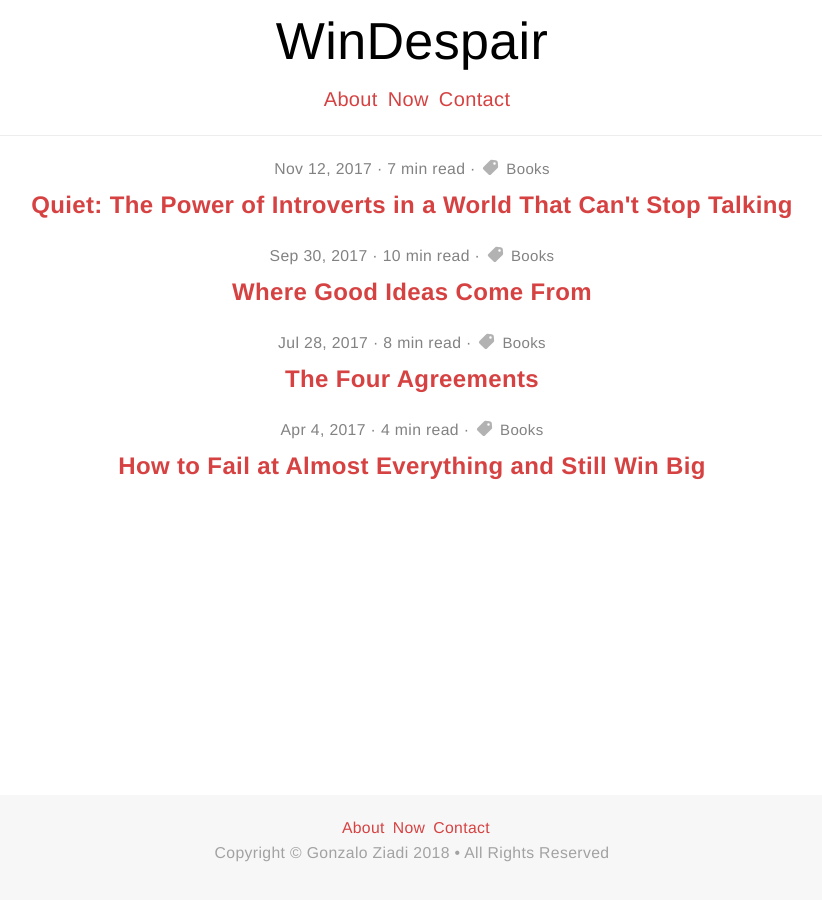
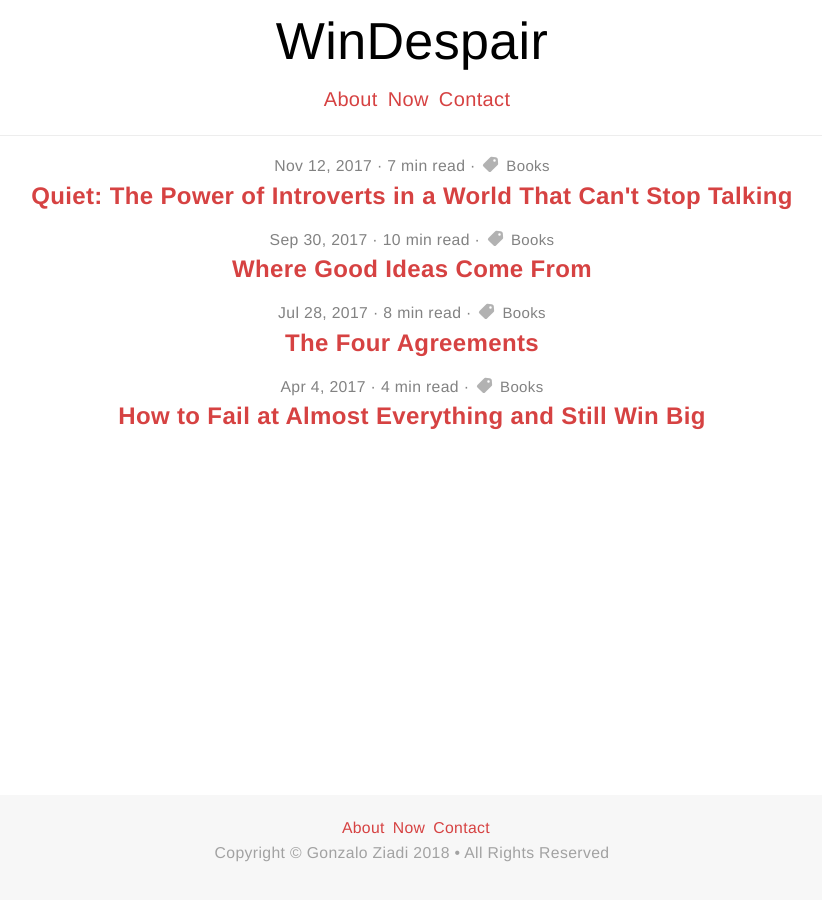
Before and after one commit to frankiecd86/windespair, a Jekyll site: the page built from index.html, in a window 1280 px wide. Shown: the whole page, without its empty margins (228-1050 px from the left). Built offline with Jekyll 4.4.1, drawn with Linux system fonts in a browser that asks for light colours.

Commit message:
CSS fixes. Changed post title line height, changed post width to 100% on small screen.

```diff
--- a/_sass/_custom.scss
+++ b/_sass/_custom.scss
@@ -36,7 +36,7 @@
 }
 .page-content {
     flex: 1 0 auto;
-    margin: 0 auto;
+    margin: 1em auto;
     max-width: 70%;
 
     @include media-query($on-palm){
@@ -45,7 +45,6 @@
 }
 .site-header {
     border-bottom: 1px solid #EDEDED;
-    margin-bottom: 1em;
 }
 footer {
     font-size: $small-font-size;
@@ -326,6 +325,7 @@
  */
 .post-list {
     list-style: none;
+    line-height: 1.3;
 }
 .post-meta {
     font-size: $small-font-size;
@@ -352,6 +352,11 @@
     text-align: left;
     margin: 0 auto;
     margin-bottom: $spacing-unit;
+
+    @include media-query($on-laptop) {
+        margin-left: 10px;
+        width: 100%;
+    }
 
     h1 {
         font-size: 42px;
```
